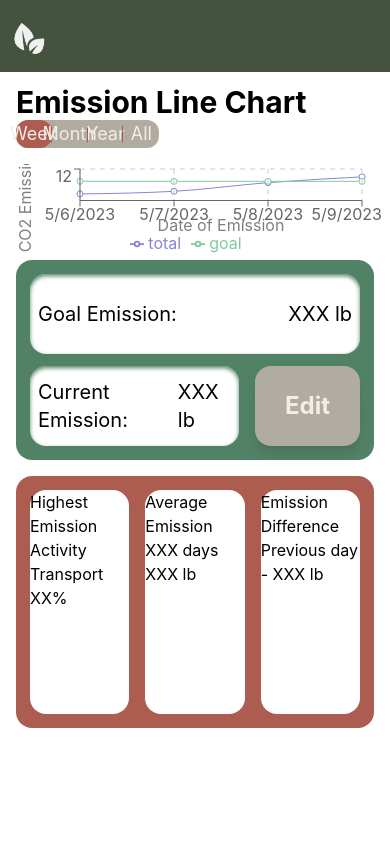
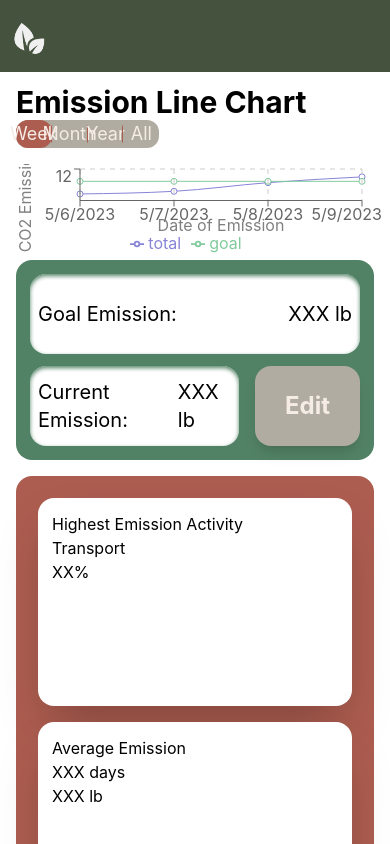
Before and after one commit to TseChapman/NoCO2, a React (Create React App) app: page /NoCO2/dashboard in a window 390 px wide. Shown: the top 844 px of the page. Built offline with nearby package versions, Linux system fonts and the light colour scheme.

Commit message:
Fix Card Responsive flex

```diff
--- a/src/components/Dashboard/Statistics.js
+++ b/src/components/Dashboard/Statistics.js
@@ -7,13 +7,15 @@ function Statistics() {
 
   return (
     <div class="flex justify-center align-middle px-4 mb-4">
-      <div class="bg-matrix w-full p-3.5 rounded-2xl flex flex-row justify-between space-x-4">
+      <div class="bg-matrix w-full p-3.5 rounded-2xl flex flex-col md:flex-row justify-between md:flex-wrap lg:overflow-hidden">
         {statistic.map((card, idx) => {
           return (
-            <div class="h-56 bg-white rounded-2xl w-1/3">
-              <div>{card.statistic}</div>
-              <div>{card.topic}</div>
-              <div>{card.stat}</div>
+            <div class="h-56 w-full md:w-1/2 lg:w-1/3 p-2">
+              <div class="w-full h-full bg-white rounded-2xl p-3.5 shadow-2xl">
+                <div>{card.statistic}</div>
+                <div>{card.topic}</div>
+                <div>{card.stat}</div>
+              </div>
             </div>
           );
         })}
```
